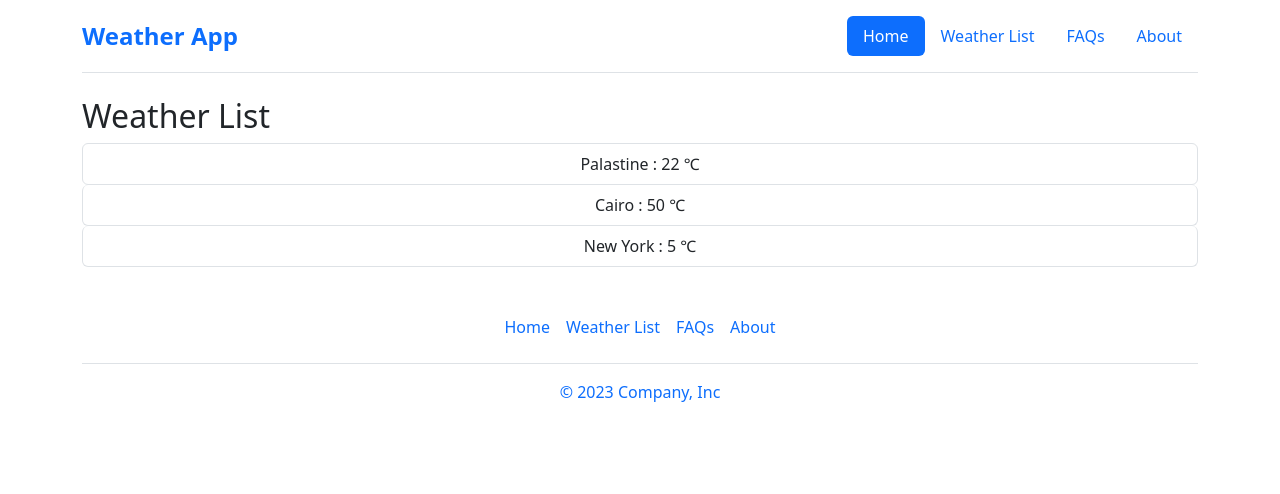
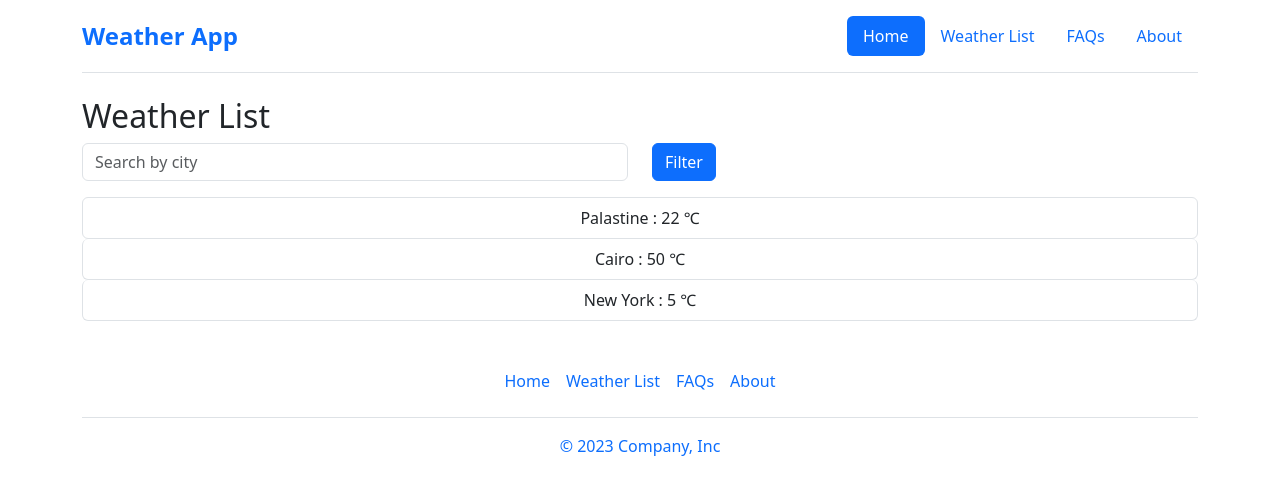
Before and after one commit to mahamfathy/Weather-App, an Angular app: page /weather-list in a window 1280 px wide. Shown: the top 494 px of the page. Built offline with nearby package versions, Linux system fonts and the light colour scheme.

Commit message:
finish filter function for weather list

```diff
--- a/src/app/Components/weather-list/weather-list.component.html
+++ b/src/app/Components/weather-list/weather-list.component.html
@@ -1,7 +1,24 @@
 <div class="container">
   <h2>Weather List</h2>
+
+  <div class="row">
+    <div class="col-sm-6 mb-3">
+      <input
+        type="text"
+        class="form-control"
+        placeholder="Search by city"
+        [(ngModel)]="searchCity"
+      />
+    </div>
+    <div class="col-sm-6 mb-3">
+      <button class="btn btn-primary btn-block" (click)="filterWeatherList()">
+        Filter
+      </button>
+    </div>
+  </div>
+
   <ul class="list-group">
-    @for (cityWeather of weatherList; track cityWeather.id) {
+    @for (cityWeather of filterSearchList; track cityWeather.id) {
     <button
       style="font-size: medium; font-weight: 500"
       class="list-group-item btn btn-block btn-primary"
--- a/src/app/Components/weather-list/weather-list.component.ts
+++ b/src/app/Components/weather-list/weather-list.component.ts
@@ -1,22 +1,37 @@
 import { Component } from '@angular/core';
+import { FormsModule } from '@angular/forms';
 import { Router, RouterLink } from '@angular/router';
 
 @Component({
   selector: 'app-weather-list',
   standalone: true,
-  imports: [RouterLink],
+  imports: [RouterLink, FormsModule],
   templateUrl: './weather-list.component.html',
   styleUrl: './weather-list.component.css',
 })
 export class WeatherListComponent {
-
+  searchCity: string = '';
+  filterSearchList: any[];
   weatherList: any[] = [
     { city: 'Palastine', temperature: 22 },
     { city: 'Cairo', temperature: 50 },
     { city: 'New York', temperature: 5 },
   ];
-  constructor(private router: Router) {}
+  constructor(private router: Router) {
+    this.filterSearchList = this.weatherList;
+  }
   navigateToWeather(temperature: number) {
     this.router.navigate(['weather'], { queryParams: { temperature } });
   }
+  filterWeatherList() {
+    if (!this.searchCity) {
+      this.filterSearchList = this.weatherList;
+    } else {
+      this.filterSearchList = this.weatherList.filter((cityWeather) => {
+        return cityWeather.city
+          .toLowerCase()
+          .includes(this.searchCity.toLowerCase());
+      });
+    }
+  }
 }
```
